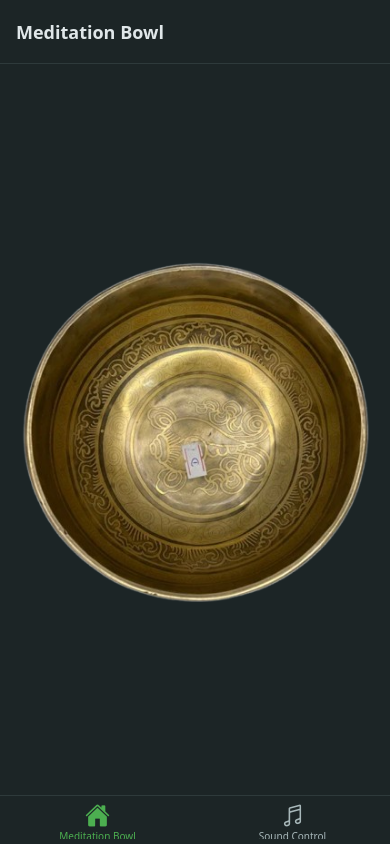
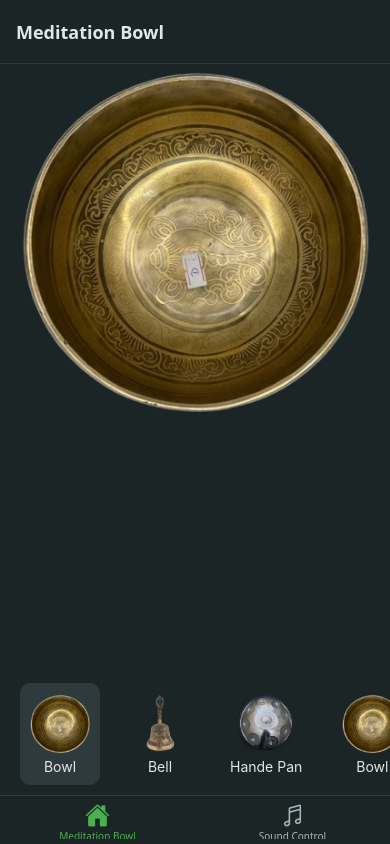
Before and after one commit to GDhruvin/bowl-meditation, a React Native app: screen /Home in a window 390 px wide. Built offline with nearby package versions, Linux system fonts and the light colour scheme.

Commit message:
Dhruvin- done with implementation of render instruments

```diff
--- /dev/null
+++ b/component/bellComponent.jsx
@@ -0,0 +1,21 @@
+import { StyleSheet, Text, View } from "react-native";
+
+export default function BellComponent() {
+  return (
+    <View style={styles.instrumentView}>
+      <Text style={styles.instrumentText}>🔔 Bell Component</Text>
+    </View>
+  );
+}
+
+const styles = StyleSheet.create({
+  instrumentView: {
+    flex: 1,
+    justifyContent: "center",
+    alignItems: "center",
+  },
+  instrumentText: {
+    fontSize: 24,
+    color: "#E0E7E9",
+  },
+});
--- /dev/null
+++ b/component/bowlComponent.jsx
@@ -0,0 +1,179 @@
+import { useRef, useState } from "react";
+import { View, StyleSheet, Image } from "react-native";
+import { LongPressGestureHandler, RotationGestureHandler, TapGestureHandler } from "react-native-gesture-handler";
+
+export default function BowlComponent() {
+  const [bowlSound, setBowlSound] = useState(null);
+  const [meditateSound, setMeditateSound] = useState(null);
+  const [hasTappedBowl, setHasTappedBowl] = useState(false);
+
+  const isRotating = useRef(false);
+  const tapRef = useRef();
+  const longPressRef = useRef();
+
+  // 🔊 Tap sound
+  const onSingleTap = async () => {
+    if (meditateSound) {
+      const meditateStatus = await meditateSound.getStatusAsync();
+      if (meditateStatus.isLoaded && meditateStatus.isPlaying) return;
+    }
+
+    if (bowlSound || isRotating.current) {
+      const status = await bowlSound.getStatusAsync();
+      if (status.isPlaying) return;
+    }
+
+    const { sound } = await Audio.Sound.createAsync(
+      require("../assets/bowl-sound.mp3")
+    );
+    console.log("Single Tap");
+
+    // 🔁 Reset state when sound finishes
+    sound.setOnPlaybackStatusUpdate((status) => {
+      if (status.didJustFinish) {
+        setBowlSound(null);
+      }
+    });
+
+    Vibration.vibrate(100);
+    setHasTappedBowl(true);
+    setBowlSound(sound);
+    await sound.playAsync();
+  };
+
+  const onLongPress = async () => {
+    console.log("✋ Long Press - force stop");
+
+    // Stop bowl sound if exists
+    if (bowlSound) {
+      try {
+        const status = await bowlSound.getStatusAsync();
+        if (status.isLoaded && status.isPlaying) {
+          await bowlSound.stopAsync();
+        }
+        await bowlSound.unloadAsync();
+      } catch (e) {
+        console.log("Error stopping bowl sound:", e);
+      }
+      setBowlSound(null);
+    }
+
+    // Stop meditate sound if exists
+    if (meditateSound) {
+      try {
+        const status = await meditateSound.getStatusAsync();
+        if (status.isLoaded && status.isPlaying) {
+          await meditateSound.stopAsync();
+        }
+        await meditateSound.unloadAsync();
+      } catch (e) {
+        console.log("Error stopping meditate sound:", e);
+      }
+      setMeditateSound(null);
+      isRotating.current = false;
+    }
+    setHasTappedBowl(false);
+  };
+
+  // 🔄 On rotation gesture
+  const onRotateGestureEvent = async (event) => {
+    if (!hasTappedBowl) {
+      console.log("⚠️ Must tap bowl before rotating");
+      return;
+    }
+
+    const { rotation } = event.nativeEvent;
+
+    if (Math.abs(rotation) > 0.1) {
+      // start sound if not rotating
+      if (!isRotating.current) {
+        console.log("Rotating");
+        isRotating.current = true;
+        Vibration.vibrate([0, 100, 100, 100]);
+        const { sound } = await Audio.Sound.createAsync(
+          require("../assets/tibetan.mp3"),
+          { isLooping: true, rate: 1.0, shouldCorrectPitch: true }
+        );
+        setMeditateSound(sound);
+
+        if (bowlSound) {
+          let bowlVolume = 1.0;
+
+          const fadeOut = setInterval(async () => {
+            bowlVolume -= 0.1;
+            if (bowlVolume <= 0) {
+              clearInterval(fadeOut);
+              const bowlStatus = await bowlSound.getStatusAsync();
+              if (bowlStatus.isPlaying) await bowlSound.stopAsync();
+            } else {
+              await bowlSound.setVolumeAsync(bowlVolume);
+            }
+          }, 100);
+        }
+
+        await sound.playAsync();
+
+        sound.setOnPlaybackStatusUpdate((status) => {
+          if (status.didJustFinish) {
+            setHasTappedBowl(false);
+          }
+        });
+      }
+    }
+  };
+
+  // 🛑 On rotation end
+  const onRotateEnd = () => {
+    if (isRotating.current && meditateSound) {
+      let volume = 1.0;
+
+      const fadeOut = setInterval(async () => {
+        volume -= 0.1;
+        if (volume <= 0) {
+          await meditateSound.stopAsync();
+          await meditateSound.unloadAsync();
+          clearInterval(fadeOut);
+          isRotating.current = false;
+        } else {
+          await meditateSound.setVolumeAsync(volume);
+        }
+      }, 2000);
+    }
+  };
+
+  return (
+    <RotationGestureHandler
+      onGestureEvent={onRotateGestureEvent}
+      onEnded={onRotateEnd}
+    >
+      <LongPressGestureHandler
+        ref={longPressRef}
+        minDurationMs={600}
+        onActivated={onLongPress}
+      >
+        <TapGestureHandler
+          ref={tapRef}
+          numberOfTaps={1}
+          maxDurationMs={300}
+          onActivated={onSingleTap}
+          simultaneousHandlers={longPressRef}
+        >
+          <View>
+            <Image
+              source={require("../assets/bowl.png")}
+              style={styles.image}
+            />
+          </View>
+        </TapGestureHandler>
+      </LongPressGestureHandler>
+    </RotationGestureHandler>
+  );
+}
+
+const styles = StyleSheet.create({
+  image: {
+    width: 350,
+    height: 350,
+    resizeMode: "contain",
+  },
+});
--- /dev/null
+++ b/component/handPanComponent.jsx
@@ -0,0 +1,21 @@
+import { StyleSheet, Text, View } from "react-native";
+
+export default function HandPanComponent() {
+  return (
+    <View style={styles.instrumentView}>
+      <Text style={styles.instrumentText}>🔔 Hand Pan Component</Text>
+    </View>
+  );
+}
+
+const styles = StyleSheet.create({
+  instrumentView: {
+    flex: 1,
+    justifyContent: "center",
+    alignItems: "center",
+  },
+  instrumentText: {
+    fontSize: 24,
+    color: "#E0E7E9",
+  },
+});
--- a/screens/HomeScreen.jsx
+++ b/screens/HomeScreen.jsx
@@ -1,182 +1,105 @@
-import { useRef, useState } from "react";
-import { View, Image, StyleSheet, Vibration } from "react-native";
-import { Audio } from "expo-av";
-import {
-  GestureHandlerRootView,
-  TapGestureHandler,
-  RotationGestureHandler,
-  LongPressGestureHandler,
-} from "react-native-gesture-handler";
+import { useState } from "react";
+import { View, Image, StyleSheet, TouchableOpacity, Text } from "react-native";
+import { GestureHandlerRootView, FlatList } from "react-native-gesture-handler";
 import { SafeAreaView } from "react-native-safe-area-context";
+import BowlComponent from "../component/bowlComponent";
+import BellComponent from "../component/bellComponent";
+import HandPanComponent from "../component/handPanComponent";
 
 export default function HomeScreen() {
-  const [bowlSound, setBowlSound] = useState(null);
-  const [meditateSound, setMeditateSound] = useState(null);
-  const [hasTappedBowl, setHasTappedBowl] = useState(false);
+  const instruments = [
+    {
+      id: "1",
+      name: "Bowl",
+      image: require("../assets/bowl.png"),
+    },
+    {
+      id: "2",
+      name: "Bell",
+      image: require("../assets/bell.png"),
+    },
+    {
+      id: "3",
+      name: "Hande Pan",
+      image: require("../assets/handpan.jpg"),
+    },
+    {
+      id: "4",
+      name: "Bowl",
+      image: require("../assets/bowl.png"),
+    },
+    {
+      id: "5",
+      name: "Bell",
+      image: require("../assets/bell.png"),
+    },
+    {
+      id: "6",
+      name: "Hande Pan",
+      image: require("../assets/handpan.jpg"),
+    },
+    {
+      id: "7",
+      name: "Bowl",
+      image: require("../assets/bowl.png"),
+    },
+    {
+      id: "8",
+      name: "Bell",
+      image: require("../assets/bell.png"),
+    },
+    {
+      id: "9",
+      name: "Hande Pan",
+      image: require("../assets/handpan.jpg"),
+    },
+  ];
 
-  const isRotating = useRef(false);
-  const tapRef = useRef();
-  const longPressRef = useRef();
+  const [selectedInstrument, setSelectedInstrument] = useState(instruments[0]);
 
-  // 🔊 Tap sound
-  const onSingleTap = async () => {
-    if (meditateSound) {
-      const meditateStatus = await meditateSound.getStatusAsync();
-      if (meditateStatus.isLoaded && meditateStatus.isPlaying) return;
-    }
-
-    if (bowlSound || isRotating.current) {
-      const status = await bowlSound.getStatusAsync();
-      if (status.isPlaying) return;
-    }
-
-    const { sound } = await Audio.Sound.createAsync(
-      require("../assets/bowl-sound.mp3")
-    );
-    console.log("Single Tap");
-
-    // 🔁 Reset state when sound finishes
-    sound.setOnPlaybackStatusUpdate((status) => {
-      if (status.didJustFinish) {
-        setBowlSound(null);
-      }
-    });
-
-    Vibration.vibrate(100);
-    setHasTappedBowl(true);
-    setBowlSound(sound);
-    await sound.playAsync();
-  };
-
-  const onLongPress = async () => {
-    console.log("✋ Long Press - force stop");
-
-    // Stop bowl sound if exists
-    if (bowlSound) {
-      try {
-        const status = await bowlSound.getStatusAsync();
-        if (status.isLoaded && status.isPlaying) {
-          await bowlSound.stopAsync();
-        }
-        await bowlSound.unloadAsync();
-      } catch (e) {
-        console.log("Error stopping bowl sound:", e);
-      }
-      setBowlSound(null);
-    }
-
-    // Stop meditate sound if exists
-    if (meditateSound) {
-      try {
-        const status = await meditateSound.getStatusAsync();
-        if (status.isLoaded && status.isPlaying) {
-          await meditateSound.stopAsync();
-        }
-        await meditateSound.unloadAsync();
-      } catch (e) {
-        console.log("Error stopping meditate sound:", e);
-      }
-      setMeditateSound(null);
-      isRotating.current = false;
-    }
-    setHasTappedBowl(false);
-  };
-
-  // 🔄 On rotation gesture
-  const onRotateGestureEvent = async (event) => {
-    if (!hasTappedBowl) {
-      console.log("⚠️ Must tap bowl before rotating");
-      return;
-    }
-
-    const { rotation } = event.nativeEvent;
-
-    if (Math.abs(rotation) > 0.1) {
-      // start sound if not rotating
-      if (!isRotating.current) {
-        console.log("Rotating");
-        isRotating.current = true;
-        Vibration.vibrate([0, 100, 100, 100]);
-        const { sound } = await Audio.Sound.createAsync(
-          require("../assets/tibetan.mp3"),
-          { isLooping: true, rate: 1.0, shouldCorrectPitch: true }
-        );
-        setMeditateSound(sound);
-
-        if (bowlSound) {
-          let bowlVolume = 1.0;
-
-          const fadeOut = setInterval(async () => {
-            bowlVolume -= 0.1;
-            if (bowlVolume <= 0) {
-              clearInterval(fadeOut);
-              const bowlStatus = await bowlSound.getStatusAsync();
-              if (bowlStatus.isPlaying) await bowlSound.stopAsync();
-            } else {
-              await bowlSound.setVolumeAsync(bowlVolume);
-            }
-          }, 100);
-        }
-
-        await sound.playAsync();
-
-        sound.setOnPlaybackStatusUpdate((status) => {
-          if (status.didJustFinish) {
-            setHasTappedBowl(false);
-          }
-        });
-      }
+  const renderInstrumentComponent = () => {
+    switch (selectedInstrument.name) {
+      case "Bowl":
+        return <BowlComponent />;
+      case "Bell":
+        return <BellComponent />;
+      case "Hande Pan":
+        return <HandPanComponent />;
+      default:
+        return null;
     }
   };
 
-  // 🛑 On rotation end
-  const onRotateEnd = () => {
-    if (isRotating.current && meditateSound) {
-      let volume = 1.0;
-
-      const fadeOut = setInterval(async () => {
-        volume -= 0.1;
-        if (volume <= 0) {
-          await meditateSound.stopAsync();
-          await meditateSound.unloadAsync();
-          clearInterval(fadeOut);
-          isRotating.current = false;
-        } else {
-          await meditateSound.setVolumeAsync(volume);
-        }
-      }, 2000);
-    }
-  };
+  const renderInstrument = ({ item }) => (
+    <TouchableOpacity
+      onPress={() => {
+        setSelectedInstrument(item);
+      }}
+      style={[
+        styles.instrumentContainer,
+        selectedInstrument.id === item.id && styles.selectedInstrument,
+      ]}
+    >
+      <Image source={item.image} style={styles.instrumentImage} />
+      <Text style={styles.instrumentName}>{item.name}</Text>
+    </TouchableOpacity>
+  );
 
   return (
     <SafeAreaView style={styles.safeArea}>
       <GestureHandlerRootView style={{ flex: 1 }}>
         <View style={styles.container}>
-          <RotationGestureHandler
-            onGestureEvent={onRotateGestureEvent}
-            onEnded={onRotateEnd}
-          >
-            <LongPressGestureHandler
-              ref={longPressRef}
-              minDurationMs={600}
-              onActivated={onLongPress}
-            >
-              <TapGestureHandler
-                ref={tapRef}
-                numberOfTaps={1}
-                maxDurationMs={300}
-                onActivated={onSingleTap}
-                simultaneousHandlers={longPressRef}
-              >
-                <View>
-                  <Image
-                    source={require("../assets/bowl.png")}
-                    style={styles.image}
-                  />
-                </View>
-              </TapGestureHandler>
-            </LongPressGestureHandler>
-          </RotationGestureHandler>
+          {renderInstrumentComponent()}
+
+          <FlatList
+            data={instruments}
+            renderItem={renderInstrument}
+            keyExtractor={(item) => item.id}
+            horizontal
+            showsHorizontalScrollIndicator={false}
+            style={styles.instrumentList}
+            contentContainerStyle={styles.instrumentListContent}
+          />
         </View>
       </GestureHandlerRootView>
     </SafeAreaView>
@@ -190,7 +113,7 @@ const styles = StyleSheet.create({
   },
   container: {
     flex: 1,
-    justifyContent: "center",
+    justifyContent: "space-between",
     alignItems: "center",
     backgroundColor: "#1C2526",
   },
@@ -199,4 +122,32 @@ const styles = StyleSheet.create({
     height: 350,
     resizeMode: "contain",
   },
+  instrumentList: {
+    width: "100%",
+    position: "absolute",
+    bottom: 10,
+  },
+  instrumentListContent: {
+    justifyContent: "center",
+    paddingHorizontal: 10,
+  },
+  instrumentContainer: {
+    alignItems: "center",
+    marginHorizontal: 10,
+    padding: 10,
+    borderRadius: 10,
+  },
+  instrumentImage: {
+    width: 60,
+    height: 60,
+    resizeMode: "contain",
+  },
+  instrumentName: {
+    color: "#E0E7E9",
+    marginTop: 5,
+    fontSize: 14,
+  },
+  selectedInstrument: {
+    backgroundColor: "#2E3A3B",
+  },
 });
```
Also changed, not shown: assets/bell.png (added), assets/handpan.jpg (added).
